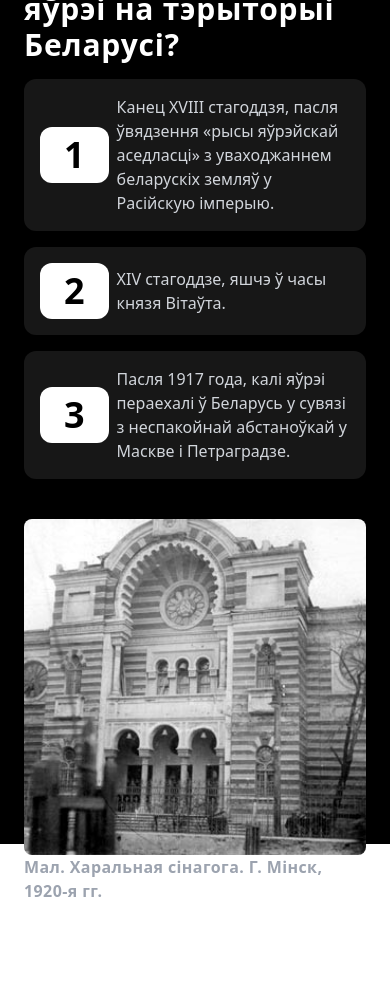
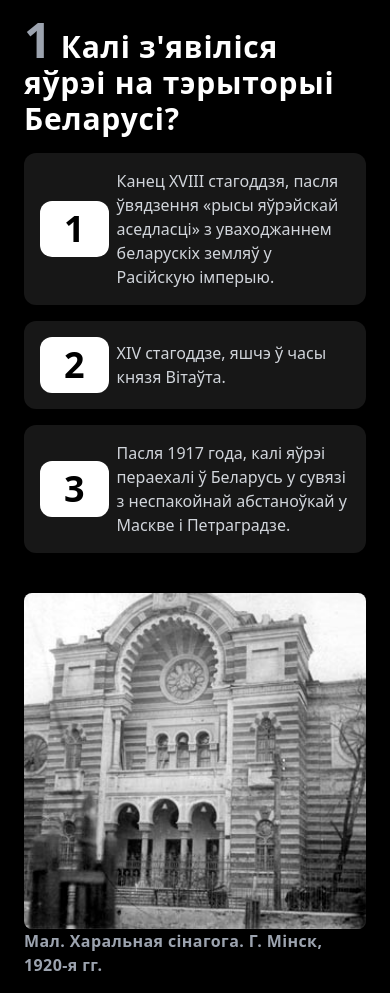
Before and after one commit to oleg-darkdev/bejahi-quiz_app, a SvelteKit app: page /quiz in a window 390 px wide. Before the commit the page ends 919 px from the top, so only its background shows below. Built offline with nearby package versions, Linux system fonts and the light colour scheme.

Commit message:
refactoring asnwers, text for btn`s

```diff
--- a/src/routes/quiz/+page.svelte
+++ b/src/routes/quiz/+page.svelte
@@ -1,7 +1,7 @@
 <script>
-	import { be } from '../../lib/shared/';
+	import { be, answersNumbers } from '../../lib/shared/';
 
-	const goodAnswers = [2, 3, 1, 1, 1, 3, 2, 3, 1, 2, 1, 3, 1, 3, 2, 2, 1];
+	let lang = be;
 
 	$: step = 1;
 	$: selectedTemp = 0;
@@ -14,11 +14,11 @@
 	}
 </script>
 
-<div class="flex h-screen items-center justify-center bg-black">
+<div class="flex h-auto min-h-screen items-center justify-center bg-black">
 	<main
-		class="container   flex max-w-7xl flex-col space-y-6 px-6 py-4 lg:h-[32rem] lg:flex-row lg:items-center lg:py-16"
+		class="container flex min-h-[32rem] max-w-7xl flex-col space-y-6 px-6 py-4 lg:flex-row lg:items-center lg:py-16"
 	>
-		{#each be.quiz.steps as content (content.id)}
+		{#each lang.quiz.steps as content (content.id)}
 			{#if content.id == step}
 				<div class="flex w-full flex-col items-center lg:w-1/2 lg:flex-row">
 					<div class="max-w-lg lg:order-2 lg:mx-12">
@@ -28,7 +28,7 @@
 						</h2>
 						<p class="text-sm font-thin tracking-wide text-gray-400 ">
 							{content.desc}
-            </p>
+						</p>
 						{#each content.options as option}
 							<button
 								class="my-4  flex transform items-center  rounded-xl bg-neutral-900 px-4 py-4 transition duration-500  ease-in-out hover:bg-zinc-800 focus:ring-2 focus:ring-neutral-100 focus:ring-offset-2"
@@ -48,7 +48,7 @@
 								<button
 									on:click={increaseStep}
 									class="transform rounded-xl bg-white px-5 py-4 text-center text-base font-medium text-black transition duration-500 ease-in-out hover:bg-gray-100  focus:ring-2 focus:ring-zinc-700 focus:ring-offset-2 lg:px-10"
-									>Next step</button
+									>{lang.nextStepBtn}</button
 								>
 							</div>
 						{/if}
@@ -72,7 +72,7 @@
 			<div class="flex w-full flex-col items-center lg:w-1/2 lg:flex-row">
 				<div class="max-w-lg lg:order-2 lg:mx-12">
 					<h2 class="text-3xl font-semibold tracking-wide text-white lg:text-4xl">
-						<span class="text-5xl font-black text-gray-400">Конец </span>
+						<span class="text-5xl font-black text-gray-400">{lang.endQuizBtn} </span>
 					</h2>
 					<!-- {#each content.options as option}
 							<button
@@ -91,7 +91,7 @@
 					<div class="mt-6">
 						<button
 							class="transform rounded-xl bg-white px-5 py-4 text-center text-base font-medium text-black transition duration-500 ease-in-out hover:bg-gray-100  focus:ring-2 focus:ring-zinc-700 focus:ring-offset-2 lg:px-10"
-							>Показать ответы</button
+							>{lang.showAnswersBtn}</button
 						>
 					</div>
 				</div>
```
